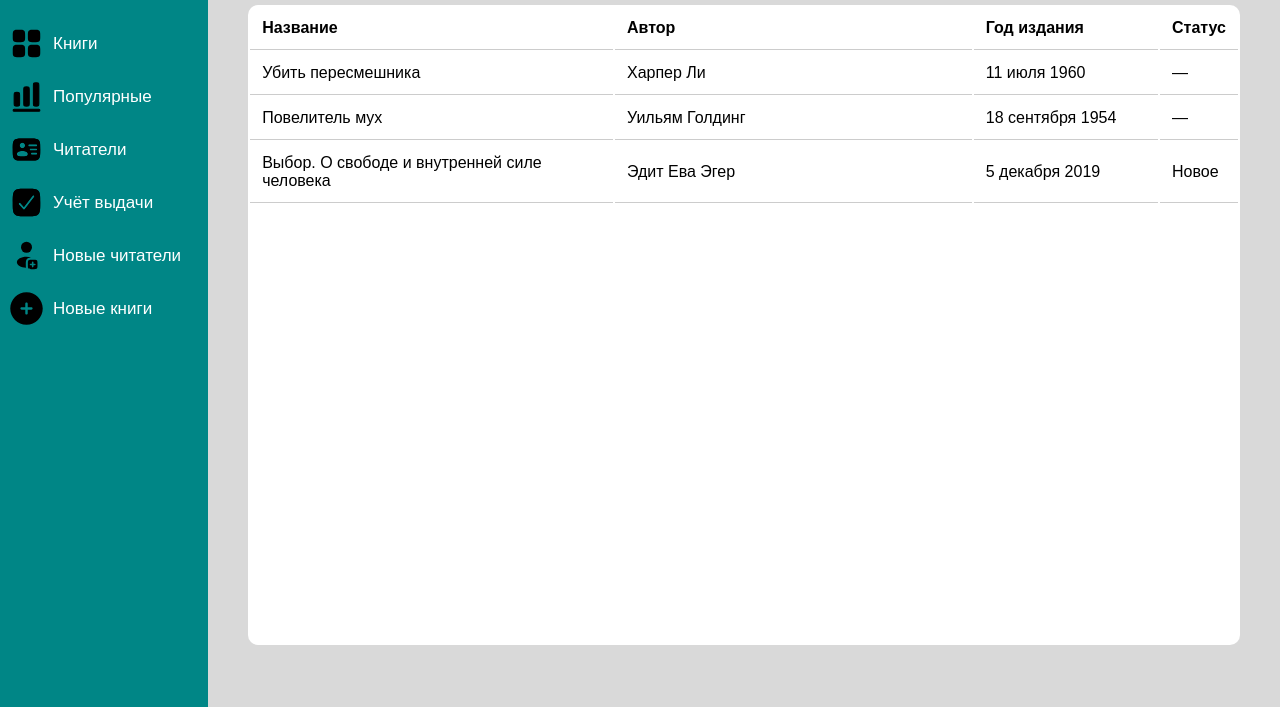
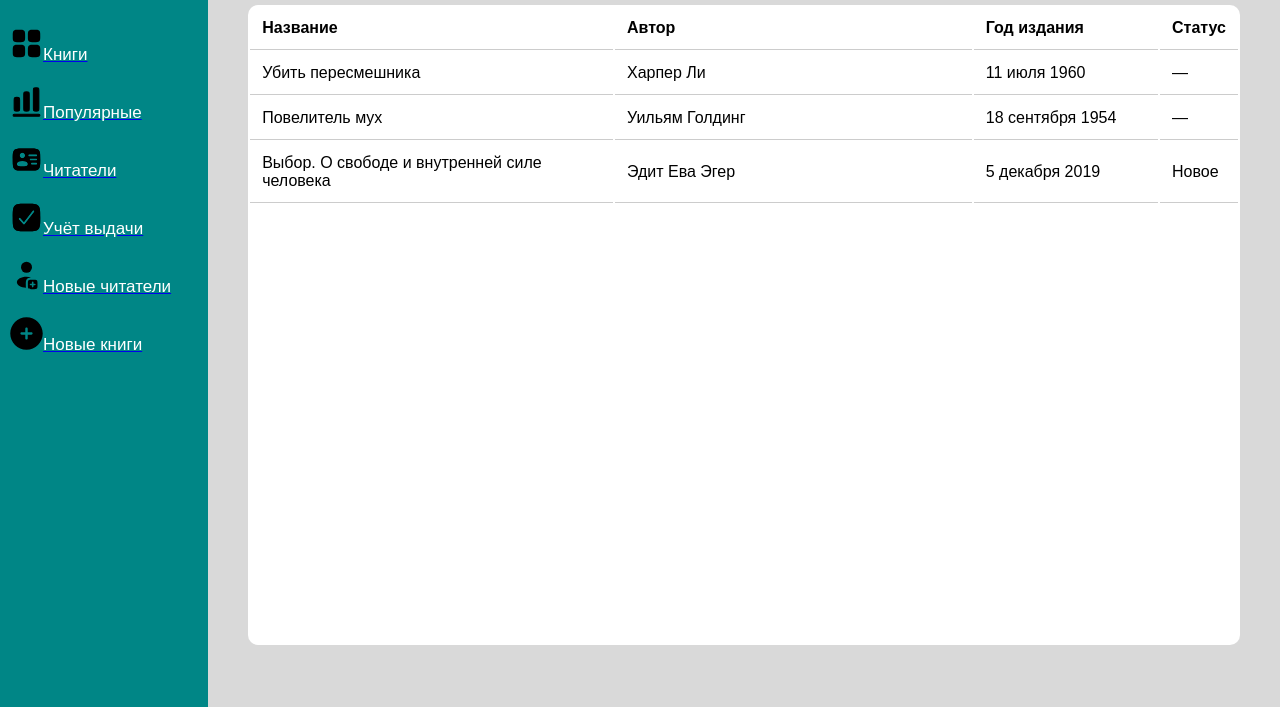
Before and after one commit to merkis88/server_visual, a plain HTML site: page Index.html in a window 1280 px wide. Shown: the part 93-800 px from the top of the page. Drawn offline with Linux system fonts and the light colour scheme.

Commit message:
adding pages

```diff
--- a/Index.html
+++ b/Index.html
@@ -12,12 +12,12 @@
         <span>LIBRARY</span>
     </div>
     <ul class="menu">
-        <li><img src="assets/Widget.svg" alt=""><span>Книги</span></li>
-        <li><img src="assets/Chart 2.svg" alt=""><span>Популярные</span></li>
-        <li><img src="assets/User Id.svg" alt=""><span>Читатели</span></li>
-        <li><img src="assets/Unread.svg" alt=""><span>Учёт выдачи</span></li>
-        <li><img src="assets/User Plus Rounded.svg" alt=""><span>Новые читатели</span></li>
-        <li><img src="assets/Vector.svg" alt=""><span>Новые книги</span></li>
+        <li><a href="index.html"><img src="assets/Widget.svg" alt=""><span>Книги</span></a></li>
+        <li><a href="popular.html"><img src="assets/Chart 2.svg" alt=""><span>Популярные</span></a></li>
+        <li><a href="readers.html"><img src="assets/User Id.svg" alt=""><span>Читатели</span></a></li>
+        <li><a href="issues.html"><img src="assets/Unread.svg" alt=""><span>Учёт выдачи</span></a></li>
+        <li><a href="new-readers.html"><img src="assets/User Plus Rounded.svg" alt=""><span>Новые читатели</span></a></li>
+        <li><a href="new-books.html"><img src="assets/Vector.svg" alt=""><span>Новые книги</span></a></li>
     </ul>
 </div>
 
```
Also changed, not shown: issues.html (added, +10 -0 lines), new-books.html (added, +10 -0 lines), new-readers.html (added, +10 -0 lines), popular.html (added, +10 -0 lines), readers.html (added, +10 -0 lines).
